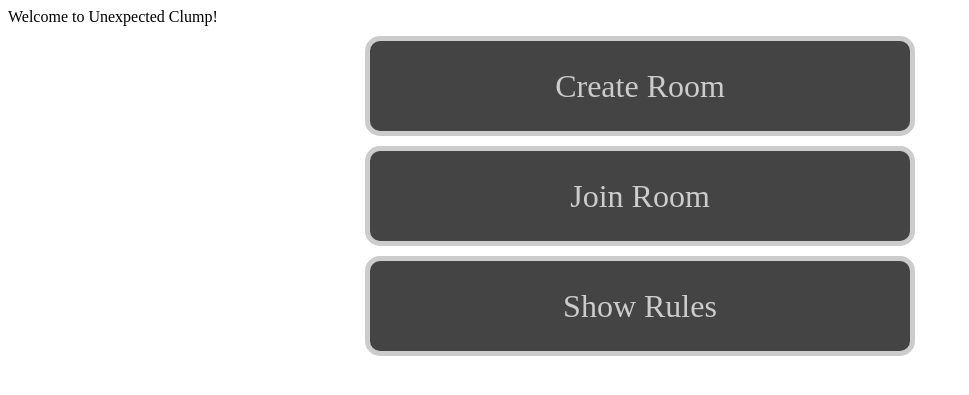
After one commit to zero41120/Unexpected-Clump, a PHP site: page /index.html in a window 1280 px wide. The commit adds this page. Shown: the top 395 px of the page, without its empty margins (0-969 px from the left). Run offline with PHP 8.4, Linux system fonts and the light colour scheme.

Commit message:
Added index.html and supporting files
Mostly functional, but continue.php return a 500 error. Something must be going wrong in the PHP execution or maybe the database access.

```diff
--- a/html/create_room.php
+++ b/html/create_room.php
@@ -8,7 +8,7 @@
 <?php
 	// Create new user, aka judge
 	$user = new User();
-	$name = empty($_GET['playerName'])? "Host" : safe_input($_GET['playerName']);
+	$name = empty($_GET['name'])? "Host" : safe_input($_GET['name']);
 	$user->name = $name;
 	$user->save(); // Auto generate a user_id
 
@@ -38,8 +38,8 @@
 	}
 
 	$info = '{';
-	$info .= '"room_id": '   . $room->id  . ',';
-	$info .= '"player_id": ' . $room->player_id . '';
+	$info .= '"room": '   . $room->id  . ',';
+	$info .= '"player": ' . $room->player_id . '';
 	$info .= '}';
 	echo($info);
 ?>
--- /dev/null
+++ b/html/css/shared.css
@@ -0,0 +1,35 @@
+
+.view:not(.current_view){
+	display: none;
+}
+
+.button {
+	display: flex;
+	align-items: center;
+	justify-content: center;
+	height: 50px;
+	max-width: 500px;
+	background-color: #444444;
+	border: 5px solid #CCCCCC;
+	border-radius: 15px;
+	color: #CCCCCC;
+	font-size: 2em;
+	padding: 20px;
+	margin: auto;
+	margin-top: 10px;
+	text-align: center;
+	cursor: pointer;
+}
+
+.button:hover {
+	border-color: #333333;
+	color: #333333;
+	background-color: #CCCCCC;
+}
+
+.scroll {
+	overflow: auto;
+	white-space: nowrap;
+	height: 30%;
+	margin-bottom: 25px;
+}
--- /dev/null
+++ b/html/index.html
@@ -0,0 +1,78 @@
+<!DOCTYPE HTML>
+<html>
+	<head>
+		<script type="text/javascript" src="http://code.jquery.com/jquery-3.3.1.min.js"></script>
+		<script type="text/javascript" src="javascript/shared.js"></script>
+		<link type="text/css" rel="stylesheet" href="css/shared.css">
+		<link type="text/css" rel="stylesheet" href="css/card_select.css">
+	</head>
+	<body>
+		<div id="content">
+			<div class="view current_view" id="home_view">
+				<div class="message">Welcome to Unexpected Clump!</div>
+				<div class="button" id="create_room_button"><span class="button_label">Create Room</span></div>
+				<div class="button" id="join_room_button"><span class="button_label">Join Room</span></div>
+				<div class="button" id="rules_button"><span class="button_label">Show Rules</span></div>
+				<div id="rules_text" hidden>Put the rules here.</div>
+			</div>
+			<div class="view" id="create_room_view">
+				<div id="host_name_container">
+					<span class="input_label">Enter Name:</span>
+					<span class="input_text"><input type="text" id="host_name_input"></input></span>
+				</div>
+				<div id="room_theme_container">
+					<span class="input_label">Choose Themes:</span>
+					<span id="theme_checkbox_list">
+						<span class="input_checkbox">Theme0: <input type="checkbox" data-theme="0" checked></input></span>
+						<span class="input_checkbox">Theme1: <input type="checkbox" data-theme="1" checked></input></span>
+						<span class="input_checkbox">Theme2: <input type="checkbox" data-theme="2" checked></input></span>
+					</span>
+				</div>
+				<div class="button" id="submit_create_button"><span class="button_label">Create Room</span></div>
+			</div>
+			<div class="view" id="join_room_view">
+				<div id="player_name_container">
+					<span class="input_label">Enter Name:</span>
+					<span class="input_text"><input type="text" id="player_name_input"></input></span>
+				</div>
+				<div id="room_number_container">
+					<span class="input_label">Enter Room:</span>
+					<span class="input_text"><input type="text" id="room_number_input"></input></span>
+				</div>
+				<div class="button" id="submit_join_button"><span class="button_label">Join Room</span></div>
+			</div>
+			<div class="view" id="card_select_view">
+				<div id="scroll_container"></div>
+				<div class="button" id="submit_button"><span class="button_label">Submit</span></div>
+				<div class="button" id="clear_button"><span class="button_label">Clear</span></div>
+				<script type="text/javascript" src="javascript/card_select.js"></script>
+			</div>
+			<div class="view" id="judge_wait_view">
+				<div class="message">You are judging for: Room <span id="room_label"></span></div>
+				<div class="message">Select a winner after all players have chosen their cards.</div>
+				<div class="button" id="select_winner_button"><span class="button_label">Select Winner</span></div>
+			</div>
+			<div class="view" id="select_winner_view">
+				<div class="message">Select the winner:</div>
+				<div id="player_list"></div>
+				<div class="button" id="judge_back_button"><span class="button_label">Back</span></div>
+			</div>
+			<div class="view" id="continue_view">
+				<div class="player_message">
+					<div class="message">You have selected:</div>
+					<div class="scroll" id="selection_list"></div>
+					<div class="message">Press continue after judging has ended to start a new round.</div>
+				</div>
+				<div class="judge_message">
+					<div class="message">Press continue to start a new round.</div>
+				</div>
+				<div class="button" id="continue_button"><span class="button_label">Continue</span></div>
+				<div class="button" id="exit_button"><span class="button_label">Exit Room</span></div>
+			</div>
+			<div class="view" id="error_view">
+				<div class="message" id="error_message">An error has occurred: <span id="error_text"></span>.</div>
+				<div class="button" id="return_button"><span class="button_label">Home</span></div>
+			</div>
+		<div id="content">
+	</body>
+</html>
--- /dev/null
+++ b/html/javascript/card_select.js
@@ -0,0 +1,63 @@
+
+var submit = {};
+var allCards = [];
+
+function resetSubmit(){
+	submit = {
+		char: null,
+		equip: null,
+		status: null
+	};
+};
+
+function createCards(cards){
+	resetSubmit();
+	allCards = [...cards['characters'],...cards['equipment'],...cards['status']];
+	var createScroll = (name,key) => `<div class="scroll" id="${name}_list" data-key="${key}">${createCardList(cards[name])}</div>`;
+	var html = createScroll('characters','char')+createScroll('equipment','equip')+createScroll('status','status');
+	$('#scroll_container').html(html);
+	updateCards();
+};
+
+function updateCards(){
+	$('.card').click(function(){
+		$(this).parent().find('.card.selected').removeClass('selected');
+		$(this).addClass('selected');
+		var key = $(this).parent().data()['key'];
+		if(submit[key] || submit[key] === null) submit[key] = $(this).data()['id'].toString();
+	});
+};
+
+function loadCards(name,room){
+	var url = `join_room.php?name=${encodeURIComponent(name)}&room=${encodeURIComponent(room)}`;
+	request(url).then(json => {
+		var response = JSON.parse(json);
+		window.player = response.player;
+		createCards(response.cards);
+		changeView($('#card_select_view'));
+	}).catch(e => showError(e));
+};
+
+function initCardSelectButtons(){
+	$('#submit_button').click(e => {
+		if(Object.keys(submit).every(key => submit[key] !== null)){
+			url = `submit_cards.php?player=${window.player}&room=${window.room}&${Object.keys(submit).map(key => key+'='+submit[key]).join('&')}`;
+			request(url).then(d => {
+				$('#selection_list').html(createCardList(allCards.filter(card => ~Object.values(submit).indexOf(card.id))));
+				changeView($('#continue_view'));
+			}).catch(e => showError(e));
+		}else{
+			alert('Please select a character, equipment, and status card');
+		}
+	});
+
+	$('#clear_button').click(e => {
+		resetSubmit();
+		$('.card.selected').removeClass('selected');
+	});
+};
+
+$(document).ready(function(){
+	resetSubmit();
+	initCardSelectButtons();
+});
--- /dev/null
+++ b/html/javascript/shared.js
@@ -0,0 +1,128 @@
+
+function request(options){
+	return new Promise((res,rej) => {
+		if(typeof options === 'string') options = {url: options};
+		if(!options.url) return rej('no url given for request');
+		if(!options.complete) options.complete = (response,status) => {
+			if(response.status === 200) res(response.responseText);
+			else rej(response.responseText);
+		};
+		$.ajax(options);
+	});
+};
+
+function changeView($view){
+	$('.current_view').removeClass('current_view');
+	$view.addClass('current_view');
+	window.scrollTo(0,0);
+};
+
+function showError(error){
+	$('#error_text').text(error);
+	changeView($('#error_view'));
+};
+
+function createCardList(cards){
+	var getName = card => card.name || card.description || '';
+	var getCardBody = card => card.image ? `<img src="${card.image}" alt="${getName(card).replace(/"/g,'\\"')}">` : getName(card);
+	var createCard = card => `<div class="card${card.image ? '' : ' missing_image'}" data-id="${card.id}">${getCardBody(card)}</div>`;
+	return cards.map(createCard).join('');
+};
+
+function createViewChange($button,$view){
+	$button.click(function(){
+		changeView($view);
+	});
+};
+
+function createRoom(){
+	var name = $('#host_name_input').val();
+	var themeList = $('#theme_checkbox_list input[checkbox]').toArray().filter(e => e.checked).map(e => e['data-theme']);
+	window.player_name = name;
+	var url = `create_room.php?name=${encodeURIComponent(name)}&themeList=${encodeURIComponent(themeList.join(','))}`;
+	request(url).then(json => {
+		var response = JSON.parse(json);
+		window.room = response.room;
+		window.player = response.player;
+		window.judge = true; // using until continue.php is changed to choose a new judge
+		$('#room_label').text(response.room);
+		$('.player_message').hide();
+		$('.judge_message').show();
+		changeView($('#judge_wait_view'));
+	}).catch(e => showError(e));
+};
+
+function joinRoom(){
+	var name = $('#player_name_input').val();
+	var room = $('#room_number_input').val();
+	window.player_name = name;
+	window.room = room;
+	var url = `join_room.php?name=${encodeURIComponent(name)}&room=${encodeURIComponent(room)}`;
+	request(url).then(json => {
+		var response = JSON.parse(json);
+		window.player = response.player;
+		createCards(response.cards);
+		$('.player_message').show();
+		$('.judge_message').hide();
+		changeView($('#card_select_view'));
+	}).catch(e => showError(e));
+};
+
+function beginJudging(){
+	request(`begin_judging.php?judge=${window.player}`).then(json => {
+		var players = JSON.parse(json);
+		var createPlayer = player => `<div class="button player_button">${player.name}</div>`;
+		$('#player_list').html(players.map(createPlayer).join(''));
+		$('#player_list .player_button').each((i,e) => $(e).click(function(){chooseWinner(players[i].id)}));
+		changeView($('#select_winner_view'));
+	}).catch(e => showError(e));
+};
+
+function chooseWinner(winner){
+	request(`pick_winner.php?judge=${window.playerr}winner=${winner}`).then(json => {
+		changeView($('#continue_view'));
+	}).catch(e => showError(e));
+};
+
+function nextRound(){
+	request(`continue.php?player=${window.player}&room=${window.room}`).then(json => {
+		var response = JSON.parse(json);
+		if(response.wait) return alert('wait for the judge to choose a winner');
+		if(response.judge || window.judge){
+			$('.player_message').hide();
+			$('.judge_message').show();
+			changeView($('#judge_wait_view'));
+		}else{
+			createCards(response.cards);
+			$('.player_message').show();
+			$('.judge_message').hide();
+			changeView($('#card_select_view'));
+		}
+	}).catch(e => showError(e));
+};
+
+function initButtons(){
+	createViewChange($('#create_room_button'),$('#create_room_view'));
+	createViewChange($('#join_room_button'),$('#join_room_view'));
+	createViewChange($('#judge_back_button'),$('#judge_wait_view'));
+	createViewChange($('#exit_button'),$('#home_view'));
+	createViewChange($('#return_button'),$('#home_view'));
+
+	$('#rules_button').click(function(){
+		$('#rules_text').show();
+	});
+
+	$('#submit_create_button').click(createRoom);
+	$('#host_name_input').keypress(e => e.which == 13 ? createRoom() : true);
+
+	$('#submit_join_button').click(joinRoom);
+	$('#player_name_input, #room_number_input').keypress(e => e.which == 13 ? joinRoom() : true);
+
+	$('#select_winner_button').click(beginJudging);
+
+	$('#continue_button').click(nextRound);
+};
+
+$(document).ready(function(){
+	initButtons();
+});
--- a/html/join_room.php
+++ b/html/join_room.php
@@ -57,7 +57,7 @@
 
 
 <?php
-
+/*
 	echo("You joined room " . $room->id);
 	echo("<br/>The host of the room is " . $judge->name);
 
@@ -67,4 +67,5 @@
 		$user = User::find_by_id($room_user->user_id);
 		echo("<br/>Player :" . $user->name . " is in the room");
 	}
+*/
 ?>
```
Also changed, not shown: html/css/card_select.css (added, +39 -0 lines).
